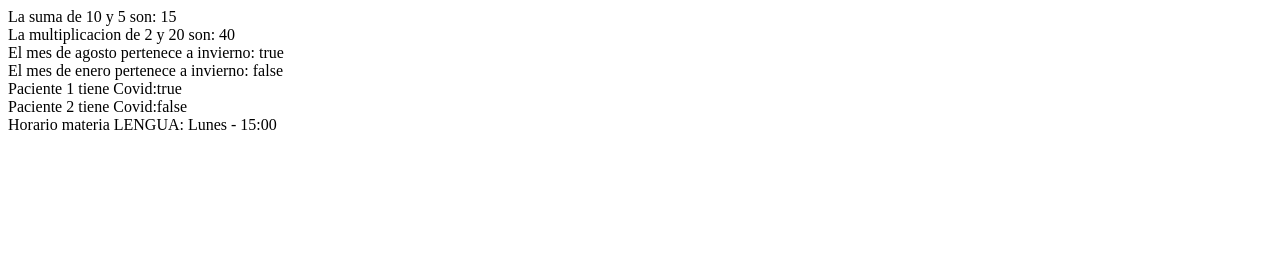
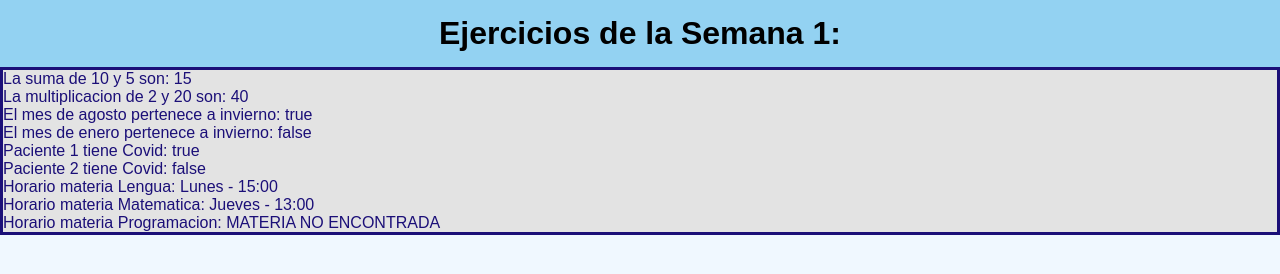
Before and after one commit to HeberIniguez/Phoenix_Learning, a plain HTML site: page index.html in a window 1280 px wide. Drawn offline with Linux system fonts and the light colour scheme.

Commit message:
Algunas mejoras

```diff
--- a/css/style.css
+++ b/css/style.css
@@ -1,3 +1,29 @@
-br {
-    background-color: blueviolet;
-}
+* {
+    margin: 0;
+    padding: 0;
+    box-sizing: border-box;
+    font-family: "Poppins", sans-serif;
+    list-style: none;
+    color: black;
+    text-decoration: none;
+  }
+
+  body{
+    background-color: aliceblue;
+  }
+
+  h1 {
+    background-color: rgb(147, 210, 242);
+    display: flexbox;
+    text-align: center;
+    padding: 15px;
+    gap: 2em;
+  }
+
+  .scripts{
+    background-color: #e3e3e3;
+    text-align: justify;
+    color: rgb(27, 15, 120);
+    gap: 2em;
+    border: solid;
+  }
--- a/index.html
+++ b/index.html
@@ -7,6 +7,14 @@
     <title>Ejercicios de Phoenix Learning (JS)</title>
 </head>
 <body>
-    <script src="./js/semana1.js"></script>
+    <header>
+        <div class="section">
+            <h1>Ejercicios de la Semana 1: </h1>
+        </div>
+    </header>
+
+    <div class="scripts">
+        <script src="./js/semana1.js"></script>
+    </div>
 </body>
 </html>
--- a/js/semana1.js
+++ b/js/semana1.js
@@ -67,9 +67,11 @@ document.write(esInvierno("enero"));
 //La funcion devuelve true o false, dependiendo de los sintomas del paciente.
 let sintomasPaciente = ["fiebre", "dolor muscular", "vomitos"];
 let sintomasCovid = ["fiebre", "dolor muscular", "perdida de gusto"];
-document.write("<br/> Paciente 1 tiene Covid:" +  esCovid(sintomasPaciente, sintomasCovid));
+document.write("<br/> Paciente 1 tiene Covid: " +  esCovid(sintomasPaciente, sintomasCovid));
 sintomasPaciente = ["fiebre", "titila ojo", "vomitos"];
-document.write("<br/> Paciente 2 tiene Covid:" +  esCovid(sintomasPaciente, sintomasCovid));
+document.write("<br/> Paciente 2 tiene Covid: " +  esCovid(sintomasPaciente, sintomasCovid));
 
 //La funcion devuelve el dia y hora de la materia.
-document.write("<br/> Horario materia LENGUA: " + horarioCursada("LENGUA"));
+document.write("<br/> Horario materia Lengua: " + horarioCursada("LENGUA"));
+document.write("<br/> Horario materia Matematica: " + horarioCursada("MATEMATICA"));
+document.write("<br/> Horario materia Programacion: " + horarioCursada("PROGRAMACION"));
```
